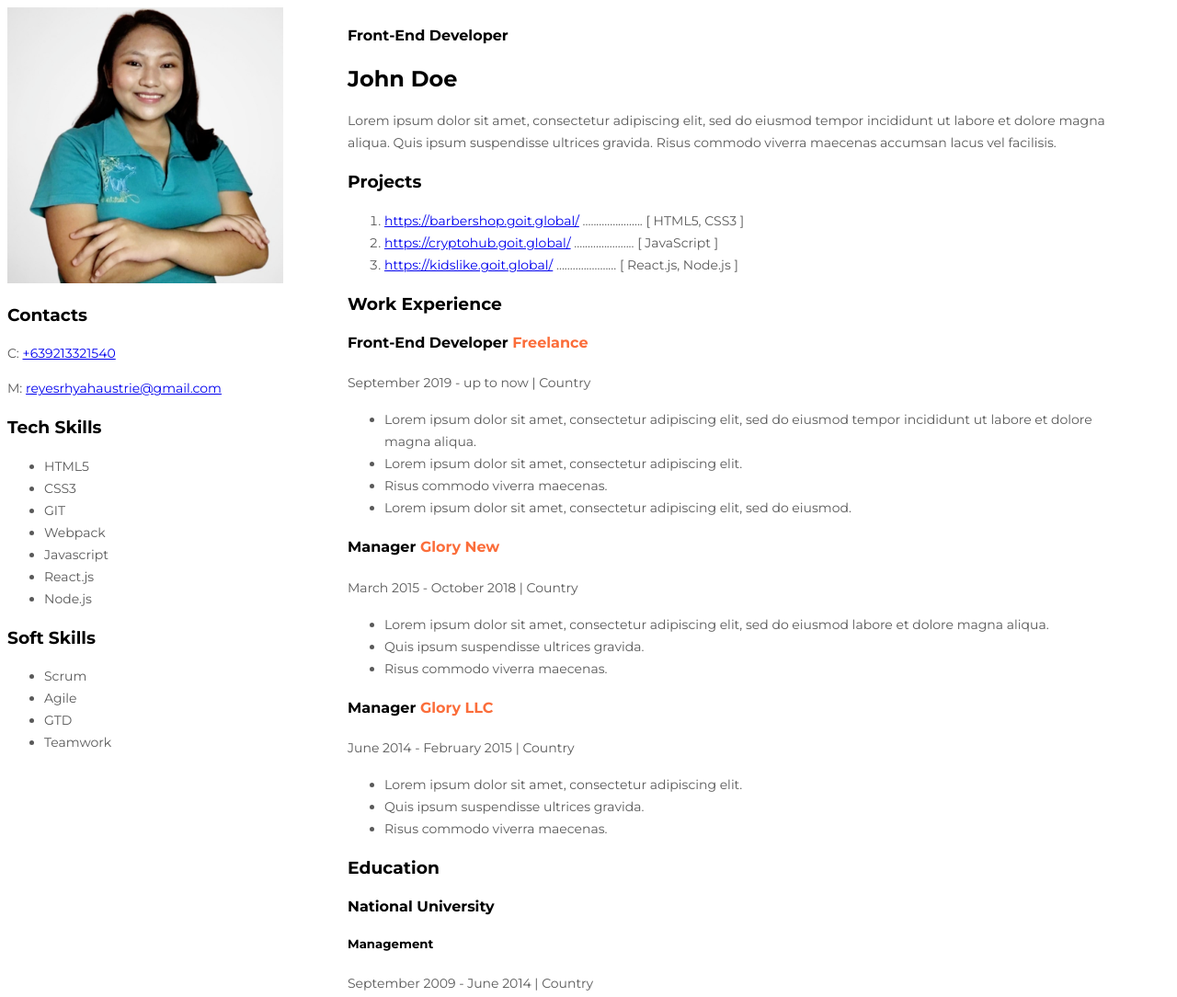
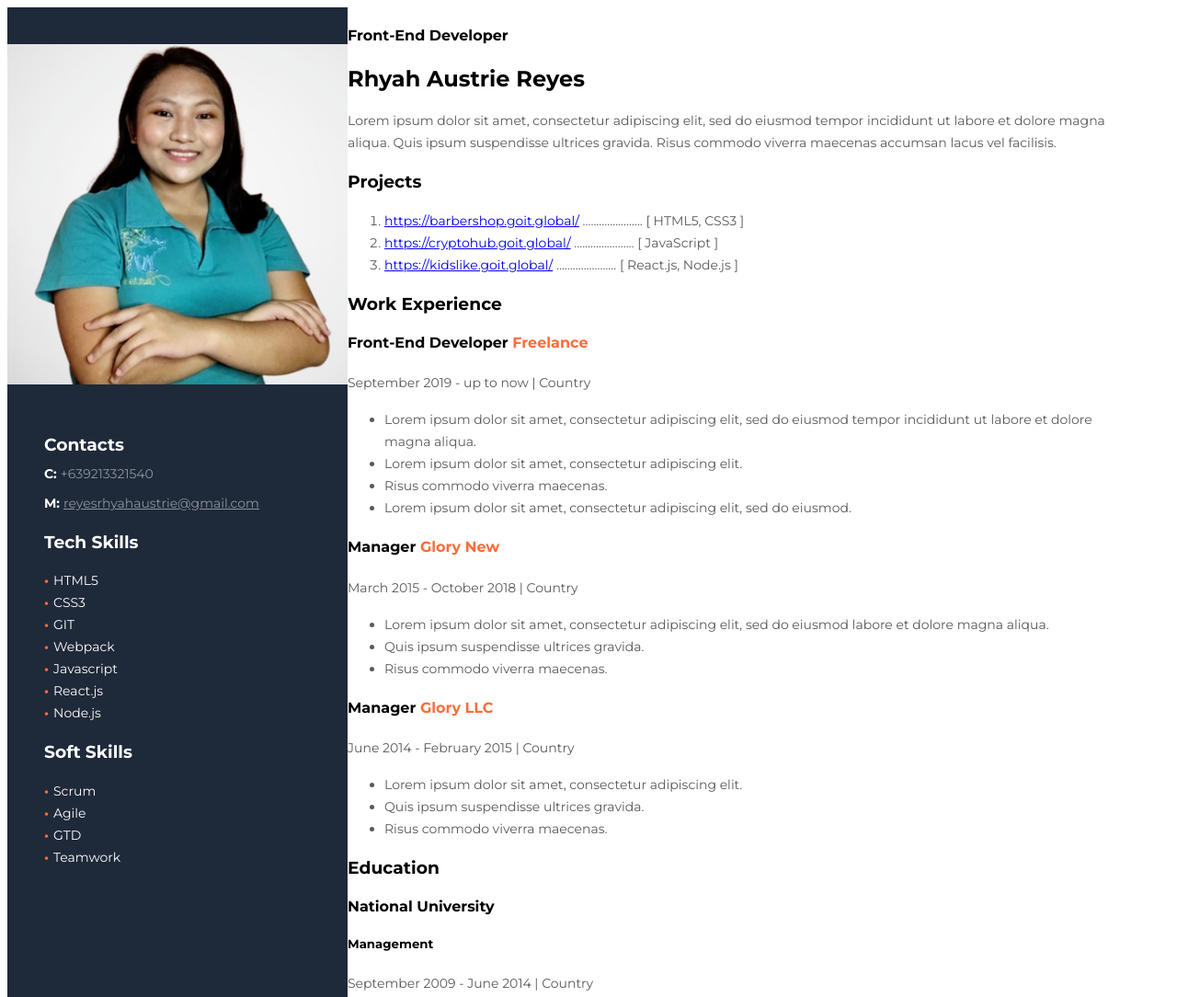
Before and after one commit to reyesrhyahaustrie/GoIT-Coding-Challenge-Homeworks, a plain HTML site: page RESUME PROJECT/index.html in a window 1280 px wide. Shown: the top 1084 px of the page at 92% size. Drawn offline with Linux system fonts and the light colour scheme.

Commit message:
Day 4 Commit

```diff
--- a/RESUME PROJECT/css/styles.css
+++ b/RESUME PROJECT/css/styles.css
@@ -36,6 +36,89 @@ li {
 
 .sidebar {
     width: 370px;
+    background: #1E2939;
+    padding-top: 40px;
+    color: #FFF;
+}
+
+.sidebar > .content {
+    margin-top: 50px;
+    margin-left: 40px;
+}
+
+.contacts p {
+    color: rgba(255, 255, 255, 1);
+    font-size: 14px;
+    font-weight: 700;
+    line-height: 24px;
+    margin: 8px 0px 0px 0px;
+}
+
+.contacts a {
+    color: rgba(255, 255, 255, 0.5);
+    font-size: 14px;
+    font-weight: 400;
+    line-height: 24px;
+}
+
+.contacts h3 {
+    margin: 0;
+}
+
+.contacts .phone-number {
+    text-decoration: none;
+}
+
+.sidebar > .tech-skills {
+    margin: 47px 0px 0px 0px;
+}
+
+.tech-skills ul {
+    list-style: none;
+    padding-left: 0px;
+}
+
+.tech-skills ul li::before {
+    content: "\2022";
+    font-weight: 700;
+    font-size: 14px;
+    line-height: 24px;
+    color: #FB6D3A;
+    display: inline-block;
+    width: 10px;
+}
+
+.tech-skills li {
+    color: #ffff;
+    font-size: 14px;
+    font-weight: 400;
+    line-height: 24px;
+}
+
+.sidebar>.soft-skills {
+    margin: 44px 0px 0px 0px;
+}
+
+.soft-skills ul {
+    list-style: none;
+    padding-left: 0px;
+}
+
+.soft-skills ul li::before {
+    content: "\2022";
+    font-weight: 700;
+    font-size: 14px;
+    line-height: 24px;
+    color: #FB6D3A;
+    display: inline-block;
+    width: 10px;
+}
+
+.soft-skills li {
+    color: #ffff;
+    font-size: 14px;
+    font-weight: 400;
+    line-height: 24px;
 }
 
 .main-content {
--- a/RESUME PROJECT/index.html
+++ b/RESUME PROJECT/index.html
@@ -17,17 +17,18 @@
     <!-- Left Section - sidebar -->
     <section class="sidebar">
         <img src="./images/profile-picture.png" alt="profile picture"
-        width="300px"/>
+        width="370px"/>
 
+        <div class="content">
             <!-- Contacts -->
-        <div>
+            <div class="contacts">
                 <h3>Contacts</h3>
-            <p>C: <a href="tel:+639213321540">+639213321540</a></p>
-            <p>M: <a href="mailto:reyesrhyahaustrie@gmail.com">reyesrhyahaustrie@gmail.com</a></p>
+                <p>C: <a class="phone-number" href="tel:+639213321540">+639213321540</a></p>
+                <p>M: <a class="email" href="mailto:reyesrhyahaustrie@gmail.com">reyesrhyahaustrie@gmail.com</a></p>
             </div>
 
             <!-- Tech Skills-->
-        <div>
+            <div class="tech-skills">
                 <h3>Tech Skills</h3>
                 <ul>
                     <li>HTML5</li>
@@ -41,7 +42,7 @@
             </div>
 
             <!-- Soft Skills -->
-        <div>
+            <div class="soft-skills">
                 <h3>Soft Skills</h3>
                 <ul>
                     <li>Scrum</li>
@@ -49,6 +50,7 @@
                     <li>GTD</li>
                     <li>Teamwork</li>
                 </ul>
+            </div>
         </div>
     </section>
 
@@ -59,7 +61,7 @@
     <!-- Summary section -->
     <div>
         <h4>Front-End Developer</h4>
-        <h2>John Doe</h2>
+        <h2>Rhyah Austrie Reyes</h2>
         <p>Lorem ipsum dolor sit amet, consectetur adipiscing elit, sed do eiusmod tempor incididunt ut labore et dolore magna
         aliqua. Quis ipsum suspendisse ultrices gravida. Risus commodo viverra maecenas accumsan lacus vel facilisis.</p>
     </div>
```
Lines whose indentation alone changed are shown as unchanged.
